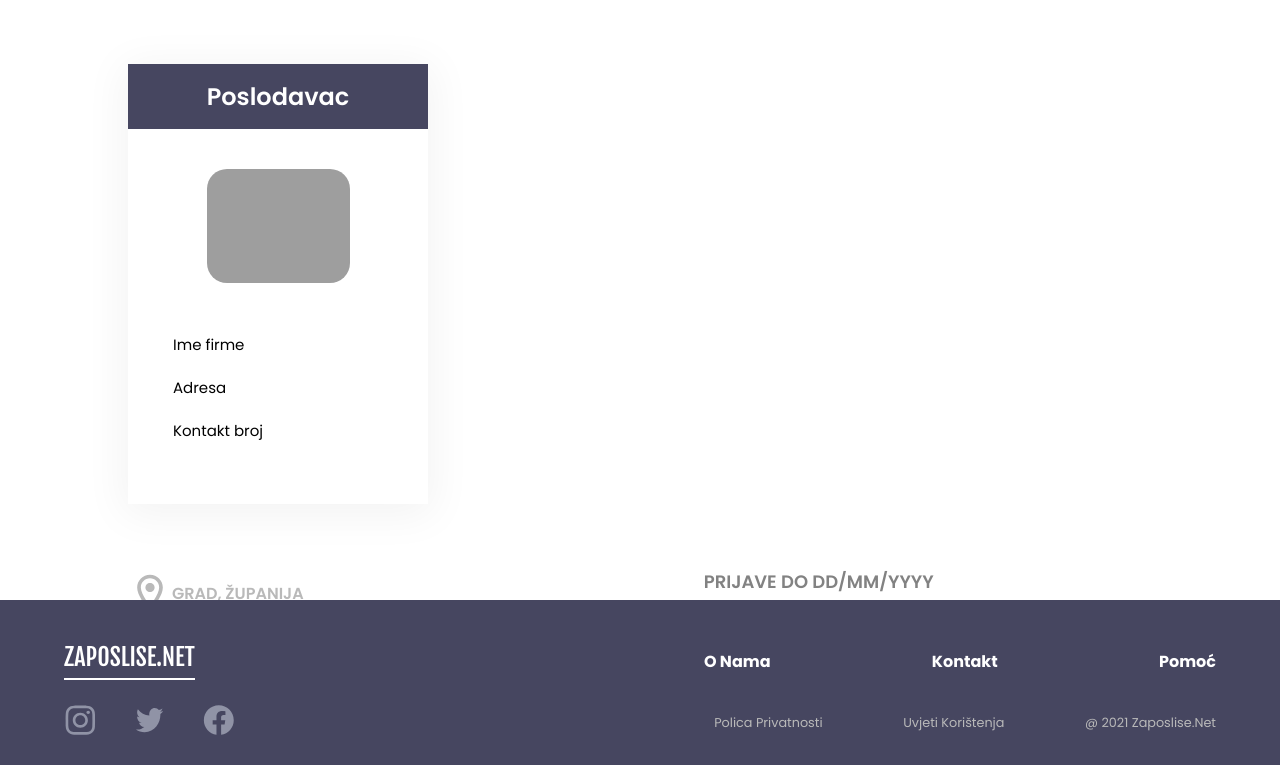
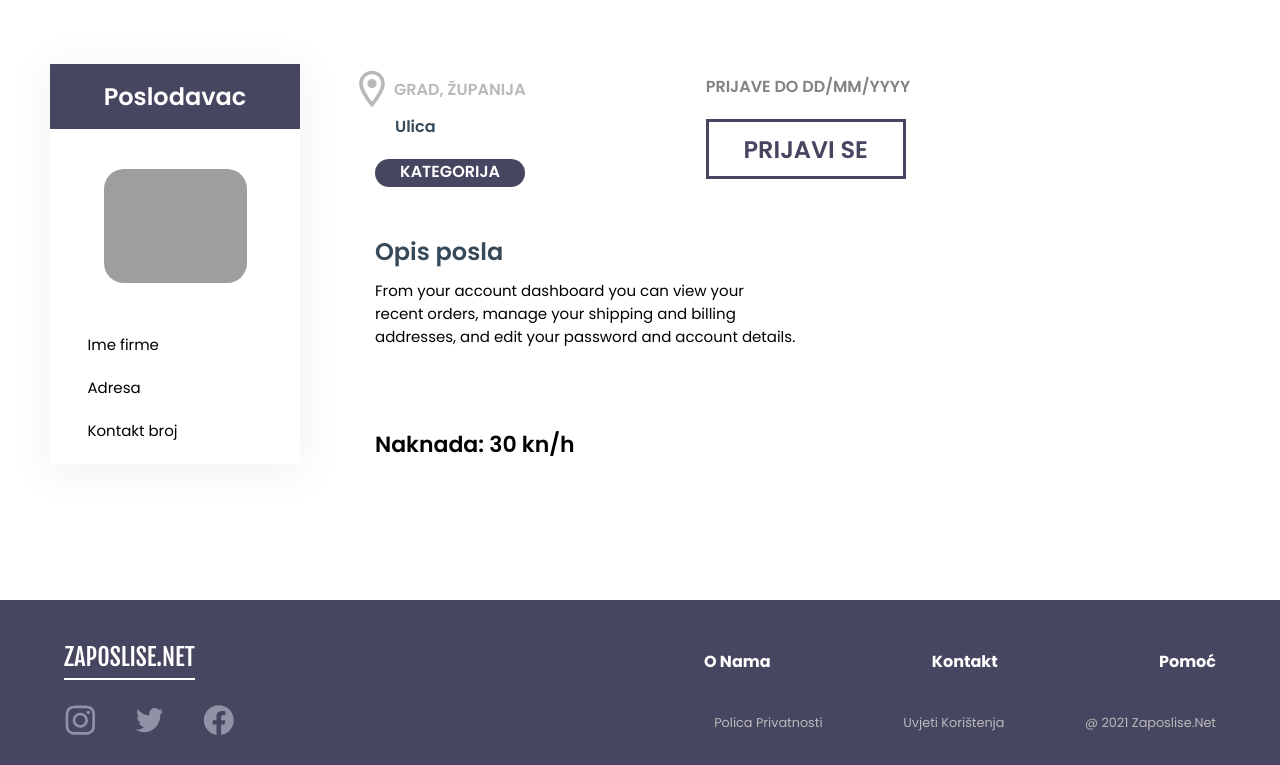
Before and after one commit to Zec-LST/Zaposli-Se-Net, a PHP site: page /ad/ad.php in a window 1280 px wide. Shown: the part 95-860 px from the top of the page. Run offline with PHP 8.4, Linux system fonts and the light colour scheme; grey boxes are pictures that could not be loaded.

Commit message:
layout fixes

```diff
--- a/ad/ad.php
+++ b/ad/ad.php
@@ -51,8 +51,8 @@
         </div>
         <div class="ad-description-container">
           <h2 class="ad-description-title">Opis posla</h2>
-          <p class="ad-description-text">From your account dashboard you can view your
-            recent orders, manage your shipping and billing addresses, and edit <br>
+          <p class="ad-description-text">From your account dashboard you can view your <br>
+            recent orders, manage your shipping and billing <br> addresses, and edit
             your password and account details.</p>
           <p class="fee-text"> Naknada: 30 kn/h</p>
         </div>
--- a/ad/add.css
+++ b/ad/add.css
@@ -74,9 +74,9 @@ header h1 {
 .employer-details-container {
   float:left;
   box-shadow: 0px 6px 40px 5px rgba(0, 0, 0, 0.05);
-  width: 300px;
-  height: 440px;
-  margin-left: 10%;
+  width: 250px;
+  height: 400px;
+  margin-left: 50px;
   margin-top: 5%;
 }
 
@@ -116,13 +116,13 @@ header h1 {
 .ad-details-container {
   float:left;
   margin-top: 5%;
-  margin-left: 10%;
   overflow: hidden;
 }
 
 .first-container {
   float: left;
-  height: 150px;
+  height: 140px;
+  margin-left: 50px;
 }
 
 .address-container {
@@ -155,22 +155,23 @@ header h1 {
 .second-container {
   float: left;
   height: 150px;
-  margin-left: 400px;
+  margin-left: 180px;
+  margin-top: 10px;
 }
 
 .application-deadline-text {
   font-family: Poppins;
   font-style: normal;
   font-weight: 600;
-  font-size: 18px;
+  font-size: 16px;
   color: #828282;
 }
 
 .button-apply {
   text-align: center;
   border: 3px solid #464660;
-  width: 300px;
-  height: 75px;
+  width: 200px;
+  height: 60px;
   font-family: Poppins;
   font-style: normal;
   font-weight: 600;
@@ -200,6 +201,7 @@ header h1 {
 
 .ad-description-container {
   margin-top: 170px;
+  margin-left: 50px;
 }
 
 .ad-description-title {
@@ -224,9 +226,9 @@ header h1 {
   font-family: Poppins;
   font-style: normal;
   font-weight: 600;
-  font-size: 24px;
+  font-size: 22px;
   margin-left: 25px;
-  margin-top: 140px;
+  margin-top: 80px;
 }
 
 /* FOOTER */
```
